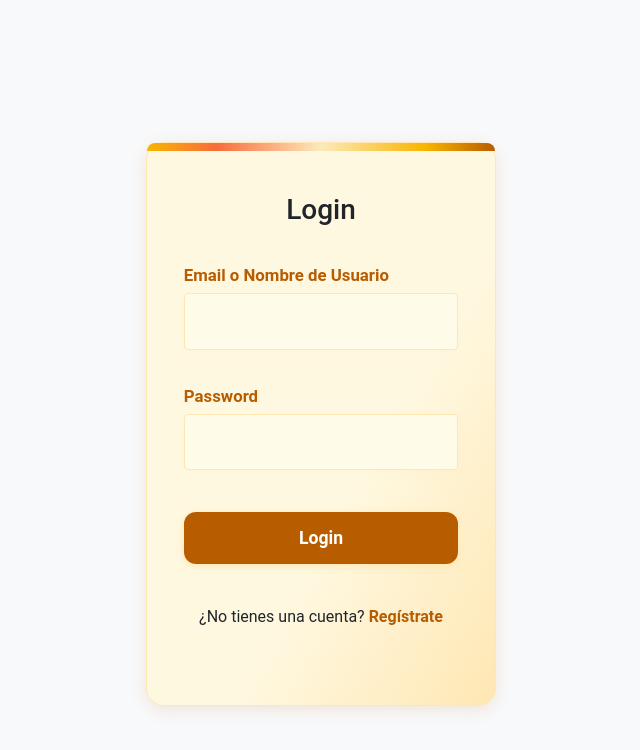
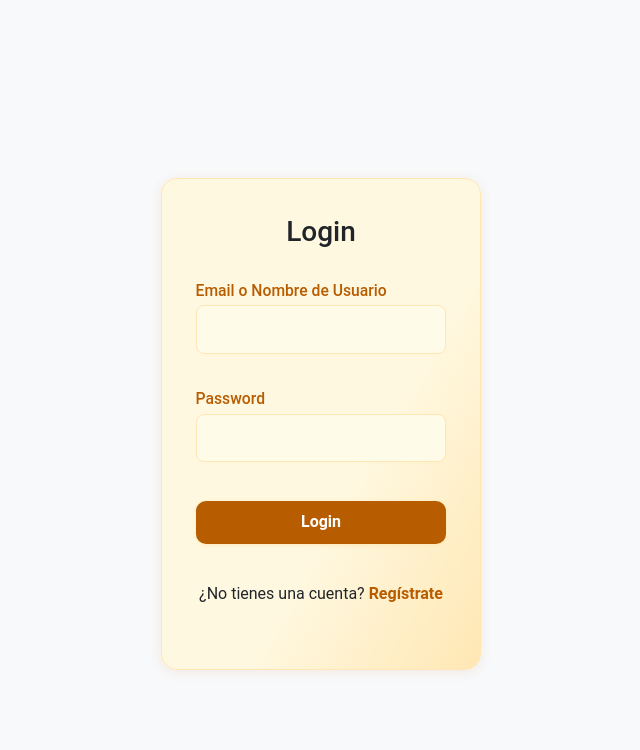
Before and after one commit to LAES18/FRONEND-RESTAURANT, a React (Vite) app: page / in a window 1280 px wide. Shown: the top 750 px of the page, without its empty margins (319-959 px from the left). Built offline with nearby package versions, Linux system fonts and the light colour scheme.

Commit message:
cambios7

```diff
--- a/src/App.css
+++ b/src/App.css
@@ -27,22 +27,17 @@
 /* LOGIN CARD CON BARRA MULTICOLOR */
 .card.login-card {
   overflow: visible;
-  padding: 2.1rem 1.3rem 1.5rem;
-  border-radius: 18px !important;
+  padding: 1.2rem 1.1rem 1.1rem 1.1rem;
+  border-radius: 16px !important;
   border: 1.5px solid #ffe7b3;
-  box-shadow: 0 4px 16px rgba(184, 92, 0, 0.13);
+  box-shadow: 0 2px 12px rgba(184, 92, 0, 0.10);
   background: linear-gradient(120deg, #fff8e1 60%, #ffe7b3 100%) !important;
+  max-width: 320px;
+  min-width: 220px;
+  min-height: 0;
 }
 .card.login-card::before {
-  content: '';
-  height: 8px;
-  width: 100%;
-  position: absolute;
-  top: 0;
-  left: 0;
-  z-index: 2;
-  border-radius: 18px 18px 0 0;
-  background: linear-gradient(90deg, #f8b500 0%, #f86c3c 20%, #fceabb 50%, #f8b500 80%, #b85c00 100%);
+  display: none;
 }
 
 /* ----------- FORMULARIOS EN TARJETAS ----------- */
@@ -55,12 +50,12 @@
 }
 
 .card .form-control {
-  border-radius: 0.25rem;
-  padding: 0.9rem 1.1rem !important;
+  border-radius: 8px !important;
+  padding: 0.7rem 1rem !important;
   background: #fffbe9 !important;
-  font-size: 1.08rem;
+  font-size: 1rem;
   border: 1.5px solid #ffe7b3 !important;
-  box-shadow: 0 2px 8px rgba(248, 181, 0, 0.04);
+  box-shadow: 0 1px 4px rgba(248, 181, 0, 0.04);
   transition: border-color 0.2s, box-shadow 0.2s;
 }
 
@@ -71,21 +66,21 @@
 
 .card label, .card .form-label {
   color: #b85c00;
-  font-weight: 600;
-  margin-bottom: 0.3rem;
-  font-size: 1.05rem;
+  font-weight: 500;
+  margin-bottom: 0.2rem;
+  font-size: 0.98rem;
 }
 
 /* ----------- BOTONES ----------- */
 .card .btn, .btn-primary, .waiter-add-btn, .kitchen-add-btn, .cashier-add-btn {
   background: #b85c00 !important;
   border: none !important;
-  border-radius: 12px !important;
-  font-size: 1.1rem;
+  border-radius: 10px !important;
+  font-size: 1rem;
   font-weight: 600;
-  padding: 0.8rem 0;
-  box-shadow: 0 2px 8px #ffe7b3;
-  margin: 0.5rem 0;
+  padding: 0.6rem 0;
+  box-shadow: 0 1px 4px #ffe7b3;
+  margin: 0.3rem 0;
 }
 .card .btn:hover, .btn-primary:hover {
   background: #f8b500 !important;
@@ -126,7 +121,7 @@
   color: #bfa76a !important;
 }
 .text-center {
-  margin-bottom: 1.2rem;
+  margin-bottom: 0.8rem;
 }
 /* Bootstrap overrides for restaurant theme */
 
```
